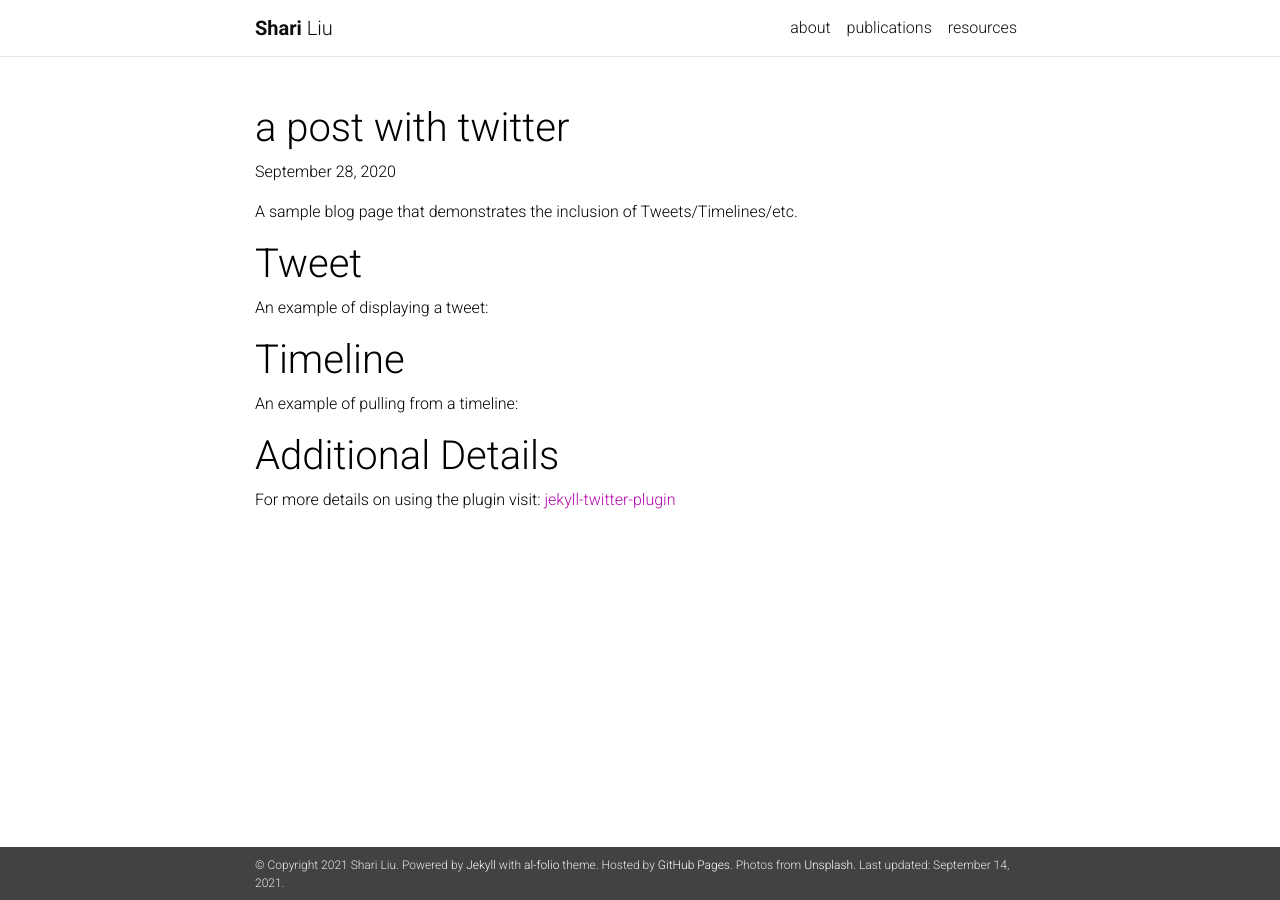
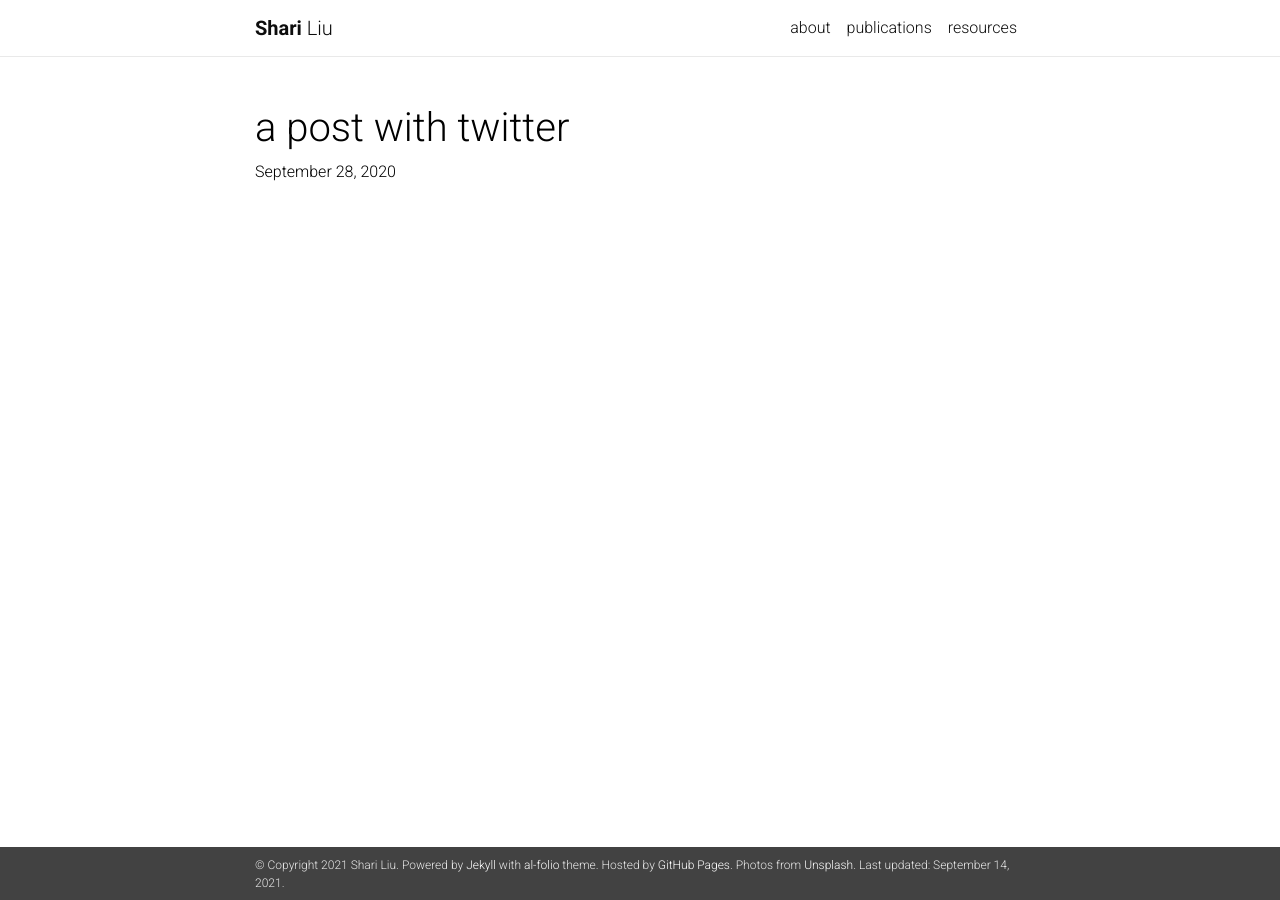
Before and after one commit to shariliu/old-website, a Jekyll site: the page built from _posts/2020-09-28-twitter.md, in a window 1280 px wide. Built offline with Jekyll 4.4.1, drawn with Linux system fonts in a browser that asks for light colours; nearby versions of some CDN libraries; comment, search, counter and statistics services are not loaded; a style sheet for code colours, icons or effects is not loaded.

Commit message:
fix build issue again

```diff
--- a/_posts/2020-09-28-twitter.md
+++ b/_posts/2020-09-28-twitter.md
@@ -4,15 +4,15 @@ title: a post with twitter
 date: 2020-09-28 11:12:00-0400
 description: an example of a blog post with twitter
 ---
-A sample blog page that demonstrates the inclusion of Tweets/Timelines/etc.
+<!-- A sample blog page that demonstrates the inclusion of Tweets/Timelines/etc.
 
 # Tweet
 An example of displaying a tweet:
-<!-- {% twitter https://twitter.com/rubygems/status/518821243320287232 %} -->
+{% twitter https://twitter.com/rubygems/status/518821243320287232 %}
 
 # Timeline
 An example of pulling from a timeline:
-<!-- {% twitter https://twitter.com/jekyllrb maxwidth=500 limit=3 %} -->
+{% twitter https://twitter.com/jekyllrb maxwidth=500 limit=3 %}
 
 # Additional Details
-For more details on using the plugin visit: [jekyll-twitter-plugin](https://github.com/rob-murray/jekyll-twitter-plugin){:target="\_blank"}
+For more details on using the plugin visit: [jekyll-twitter-plugin](https://github.com/rob-murray/jekyll-twitter-plugin){:target="\_blank"} -->
```
